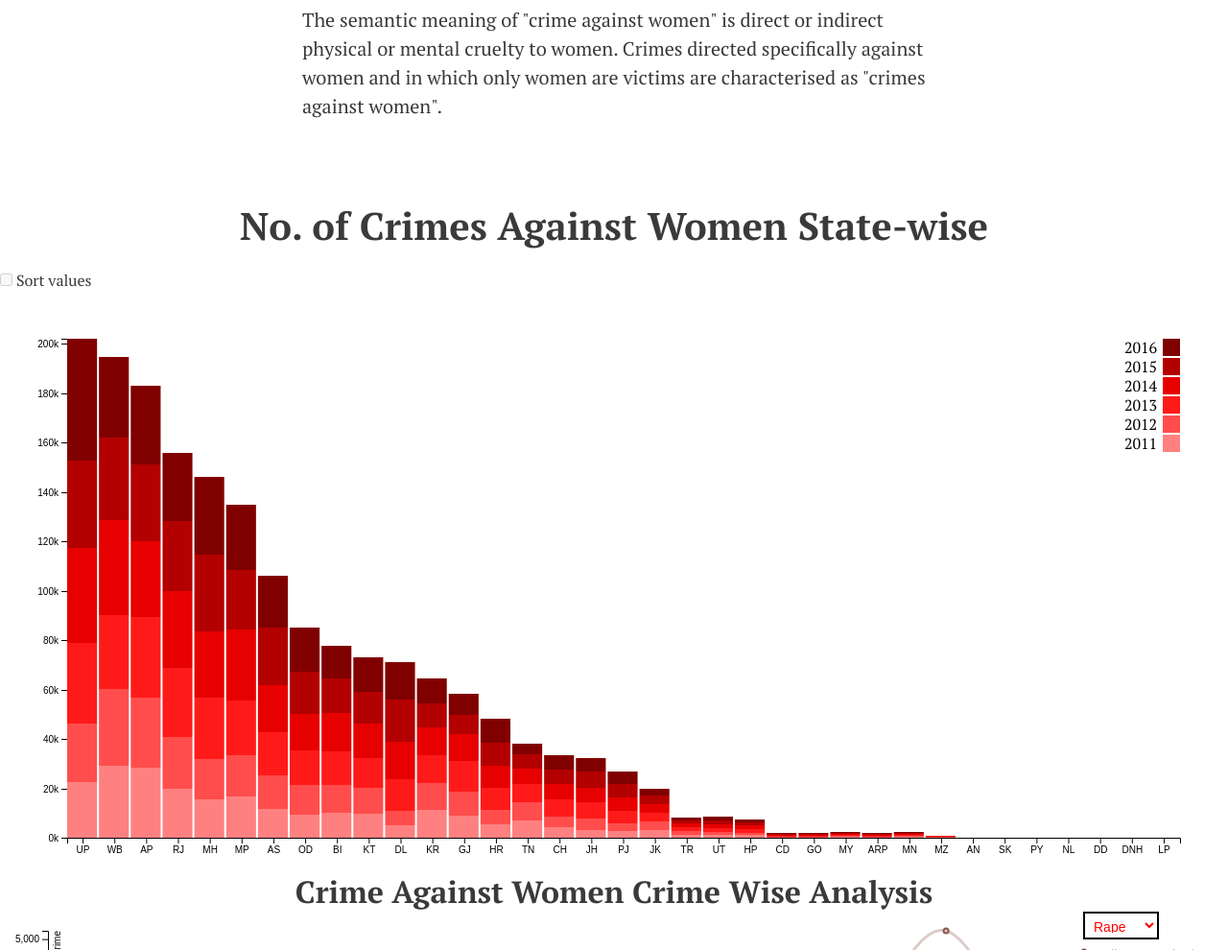
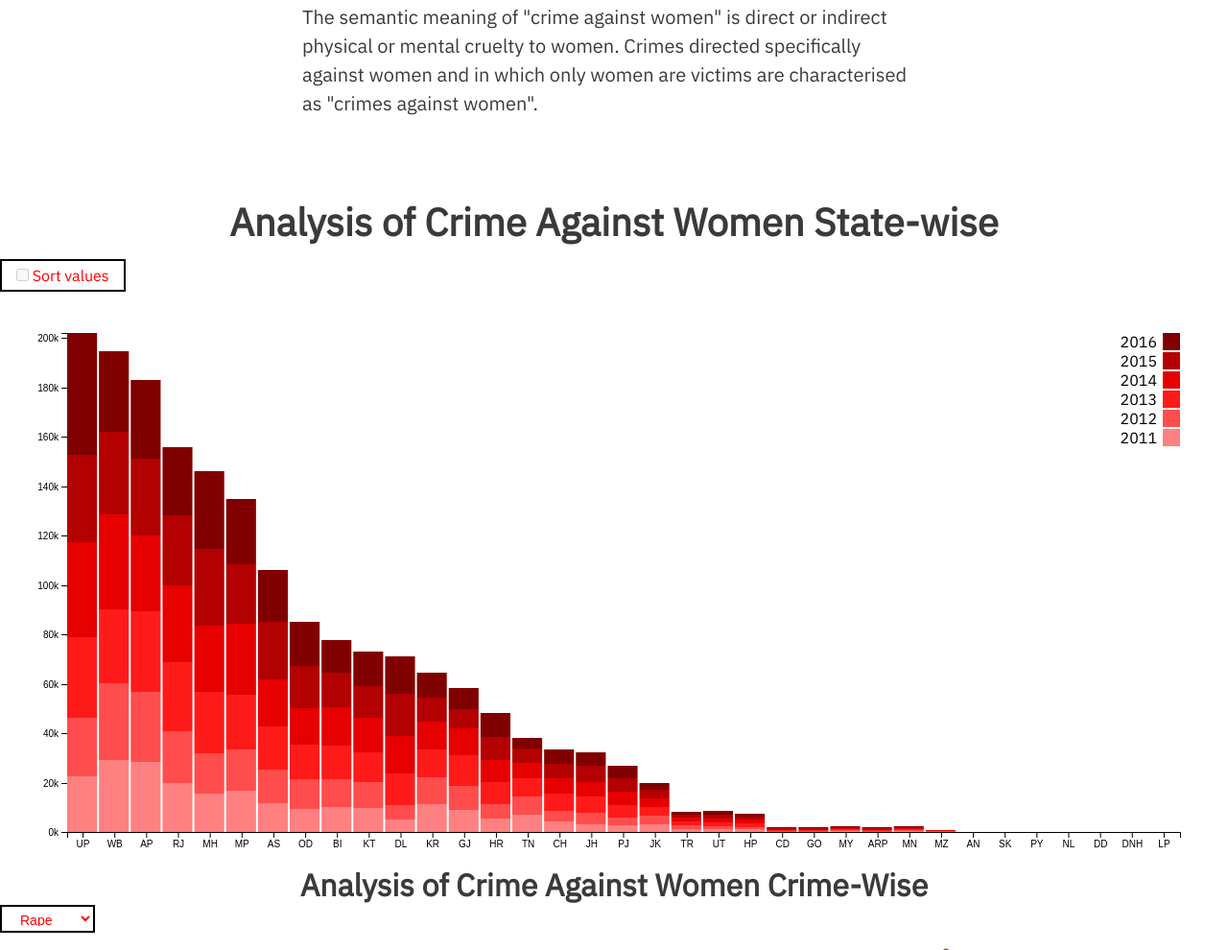
Before and after one commit to Himanshu-Sahu/Himanshu-Sahu.github.io, a plain HTML site: page index.html in a window 1280 px wide. Shown: the part 762-1752 px from the top of the page at 96% size. Drawn offline with nearby package versions, Linux system fonts and the light colour scheme; no server answers; a script that the page names is missing.

Commit message:
change fonts

```diff
--- a/index.html
+++ b/index.html
@@ -2,7 +2,8 @@
 <html>
 
 <head>
-	<meta charset="UTF-8">
+    <meta charset="UTF-8">
+    <link href="https://fonts.googleapis.com/css?family=IBM+Plex+Sans" rel="stylesheet">
     <link rel="stylesheet" type="text/css" href="style.css">
     <meta name="viewport" content="width=device-width">
     <meta http-equiv="X-UA-Compatible" content="IE=edge">
@@ -23,7 +24,7 @@
 
             <h3 class="byline">
                 By Team Intuition
-                <hr class="line">
+                <hr class="line_top">
             </h3>
             <!--  <h3 class = "byline dateline">
             December 2, 2017
@@ -53,14 +54,14 @@
 
             </section>
         </div>
-        <h1 class="headline" style="text-align:center">No. of Crimes Against Women State-wise</h1>
-        <label>
+        <h1 class="headline" style="text-align:center">Analysis of Crime Against Women State-wise</h1>
+        <label id="bar_sort">
             <input type="checkbox" id="check"> Sort values</label>
            <div id="bar"></div>
     </div>
 
     <div id="line_chart">
-            <h1 class="headline" style="text-align:center">Crime Against Women Crime Wise Analysis</h1>
+            <h1 class="headline" style="text-align:center">Analysis of Crime Against Women Crime-Wise</h1>
 
             <select id="CrimeDropDown">
                     <option name="Rape">Rape</option>
@@ -69,6 +70,10 @@
                 </select>
 
     </div>
+    <!-- <div id="pie_chart">
+        <h1 class="headline" style="text-align:center">Analysis of Contribution of Each Crime</h1>
+
+    </div> -->
     <script src="https://d3js.org/d3.v4.min.js"></script>
 
     <script src="https://cdnjs.cloudflare.com/ajax/libs/topojson/2.2.0/topojson.min.js"></script>
@@ -78,5 +83,7 @@
     <script type="text/javascript" src="script1.js"></script>
     <script type="text/javascript" src="script3.js"></script>
     <script type="text/javascript" src="script5.js"></script>
+    <script type="text/javascript" src="script2.js"></script>
+
 
     </body>
--- a/style.css
+++ b/style.css
@@ -5,12 +5,19 @@
     margin: 0
 }
 
+
 .line {
     fill: none;
     stroke: steelblue;
     stroke-width: 3px;
     opacity: 0.3;
     cursor:pointer;
+}
+
+#bar_sort{
+    border: 2px solid black;
+    padding: 5px 15px;
+    color: red;
 }
 
 .name{
@@ -52,14 +59,13 @@ pointer-events: none;
 }
 
 #CrimeDropDown{
-position: absolute;
-right: 4.5rem;
+position: relative;
 background: transparent;
 border: 2px solid black;
 outline: none;
 font-size: 14px;
 height: 29px;
-padding: 5px; /* If you add too much padding here, the options won't show in IE */
+padding: 5px 15px; /* If you add too much padding here, the options won't show in IE */
 width: fit-content;
 color: red;
 }
@@ -73,7 +79,7 @@ a{
 }
 
 body{
-    font-family: 'PT Serif', serif;
+    font-family: 'IBM Plex Sans', sans-serif;
     color: #3a3a3a;
 }
 
@@ -189,10 +195,10 @@ h3.byline{
     font-size: 1.1em;
 }
 
-.byline .line{
+.byline .line_top{
         width: 220px;
         margin: 1em auto;
-        border: 2px solid #54278f;
+        border: 2px solid rgb(127,0,0);
 }
 
 h3.byline.dateline{
```
Also changed, not shown: script2.js (added).
